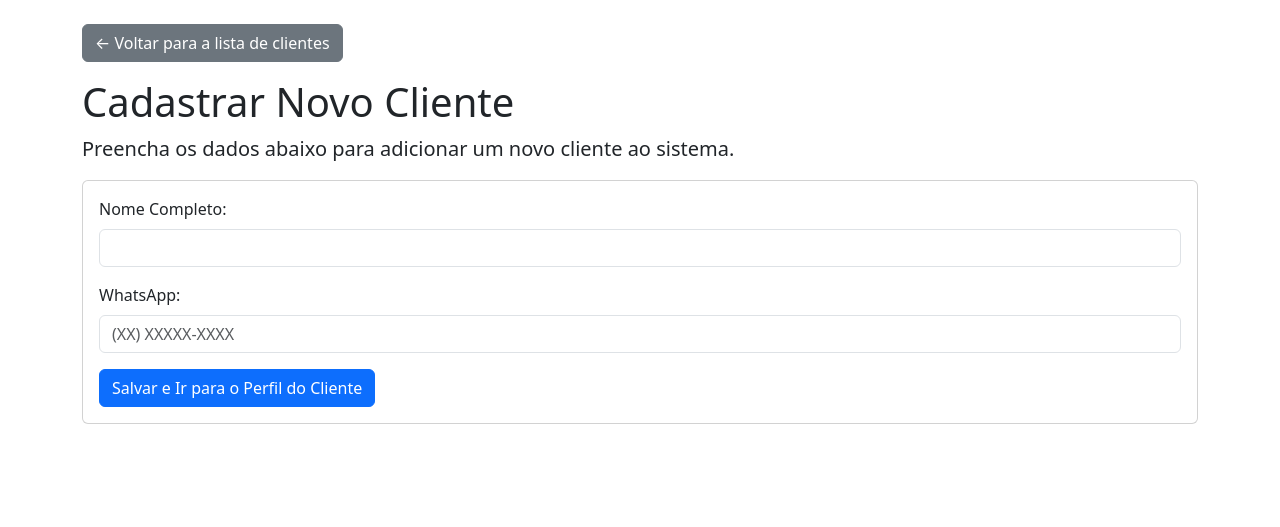
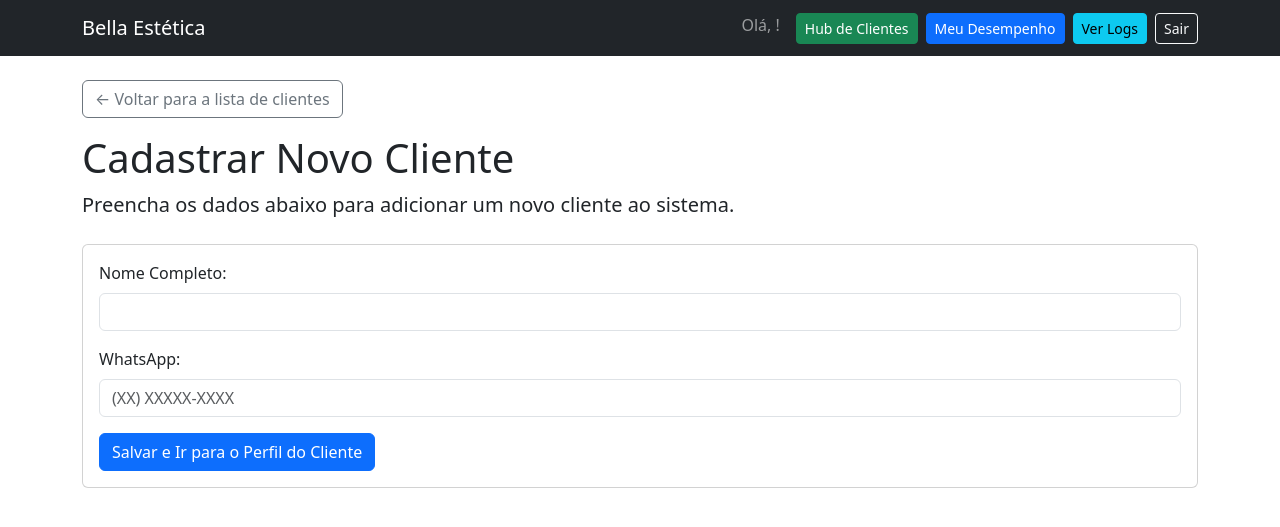
Before and after one commit to GabrielLTM/web-beautyparlor-management, a FastAPI app: page /painel/clientes/novo in a window 1280 px wide. Shown: the top 527 px of the page. Run offline with FastAPI, Linux system fonts and the light colour scheme; the visitor is signed in with stand-in values (Sample User, id 1).

Commit message:
refactor: Aplica template base ao form de cliente e finaliza refatoração da UI
O ficheiro 'painel_cliente_form.html' foi refatorado para herdar a estrutura do 'base.html'.

Este commit marca a conclusão da grande tarefa de refatoração de todos os templates do sistema, resultando em uma interface de usuário (UI) unificada, consistente e de manutenção simplificada.

```diff
--- a/templates/painel_cliente_form.html
+++ b/templates/painel_cliente_form.html
@@ -1,26 +1,20 @@
-<!DOCTYPE html>
-<html lang="pt-br">
-<head>
-    <meta charset="UTF-8">
-    <meta name="viewport" content="width=device-width, initial-scale=1.0">
-    <title>Cadastrar Novo Cliente</title>
-    <link href="https://cdn.jsdelivr.net/npm/bootstrap@5.3.3/dist/css/bootstrap.min.css" rel="stylesheet">
-</head>
-<body class="container mt-4">
+{% extends "base.html" %}
 
-    <!-- O link de voltar agora aponta para o Hub de Clientes -->
-    <a href="/painel/clientes" class="btn btn-secondary mb-3">&larr; Voltar para a lista de clientes</a>
+{% block title %}Cadastrar Novo Cliente - Bella Estética{% endblock %}
+
+{% block content %}
+<a href="/painel/clientes" class="btn btn-outline-secondary mb-3">&larr; Voltar para a lista de clientes</a>
 <h1>Cadastrar Novo Cliente</h1>
 <p class="lead">Preencha os dados abaixo para adicionar um novo cliente ao sistema.</p>
 
 {% if error %}
-        <div class="alert alert-danger" role="alert">
+    <div class="alert alert-danger mt-3" role="alert">
         {{ error }}
     </div>
 {% endif %}
 
 <form method="post">
-        <div class="card">
+    <div class="card mt-4">
         <div class="card-body">
             <div class="mb-3">
                 <label for="nome" class="form-label">Nome Completo:</label>
@@ -36,9 +30,11 @@
         </div>
     </div>
 </form>
+{% endblock %}
 
+{% block scripts %}
 <script>
-        // Reutilizamos a mesma máscara de WhatsApp da página da agenda
+    // Máscara de WhatsApp
     const whatsappInput = document.getElementById('whatsapp');
     whatsappInput.addEventListener('input', function (e) {
         let value = e.target.value.replace(/\D/g, '');
@@ -54,6 +50,4 @@
         e.target.value = value;
     });
 </script>
-
-</body>
-</html>
+{% endblock %}
```
Also changed, not shown: templates/admin_categoria_form.html (deleted, +0 -30 lines). Lines whose indentation alone changed are shown as unchanged.
